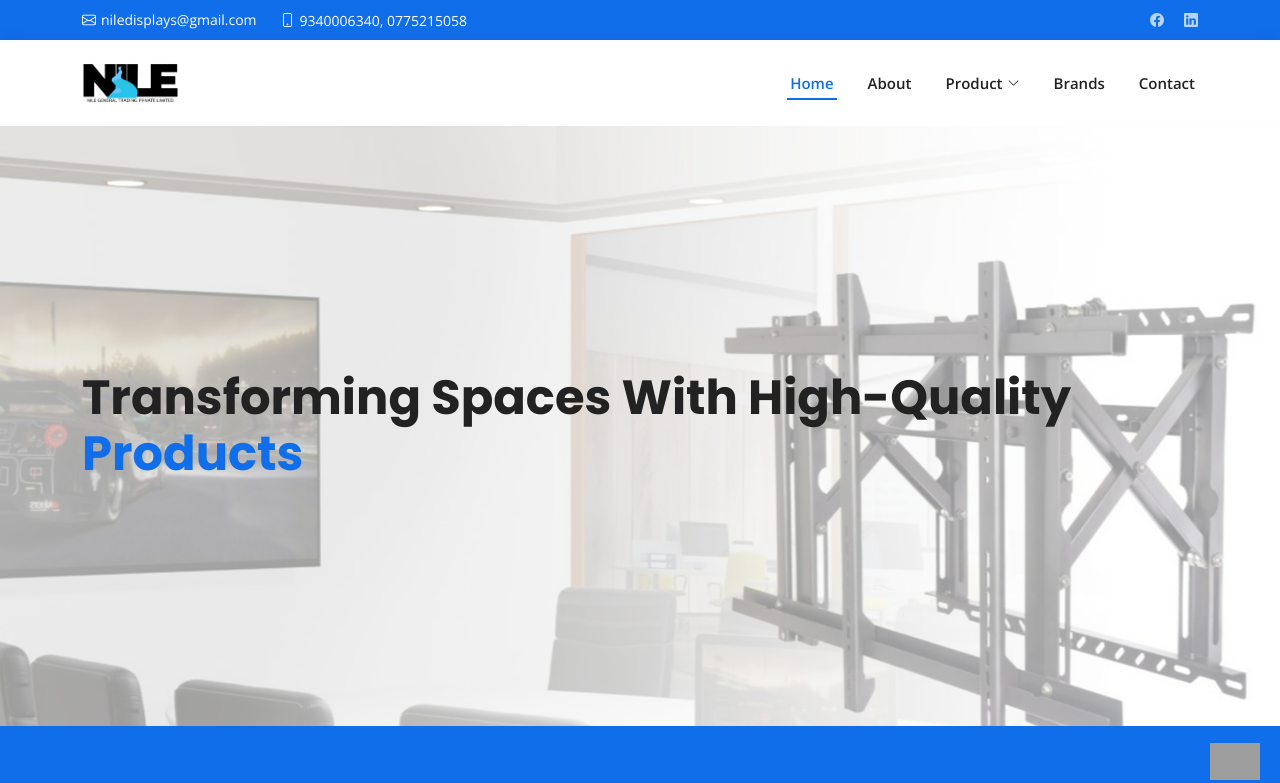
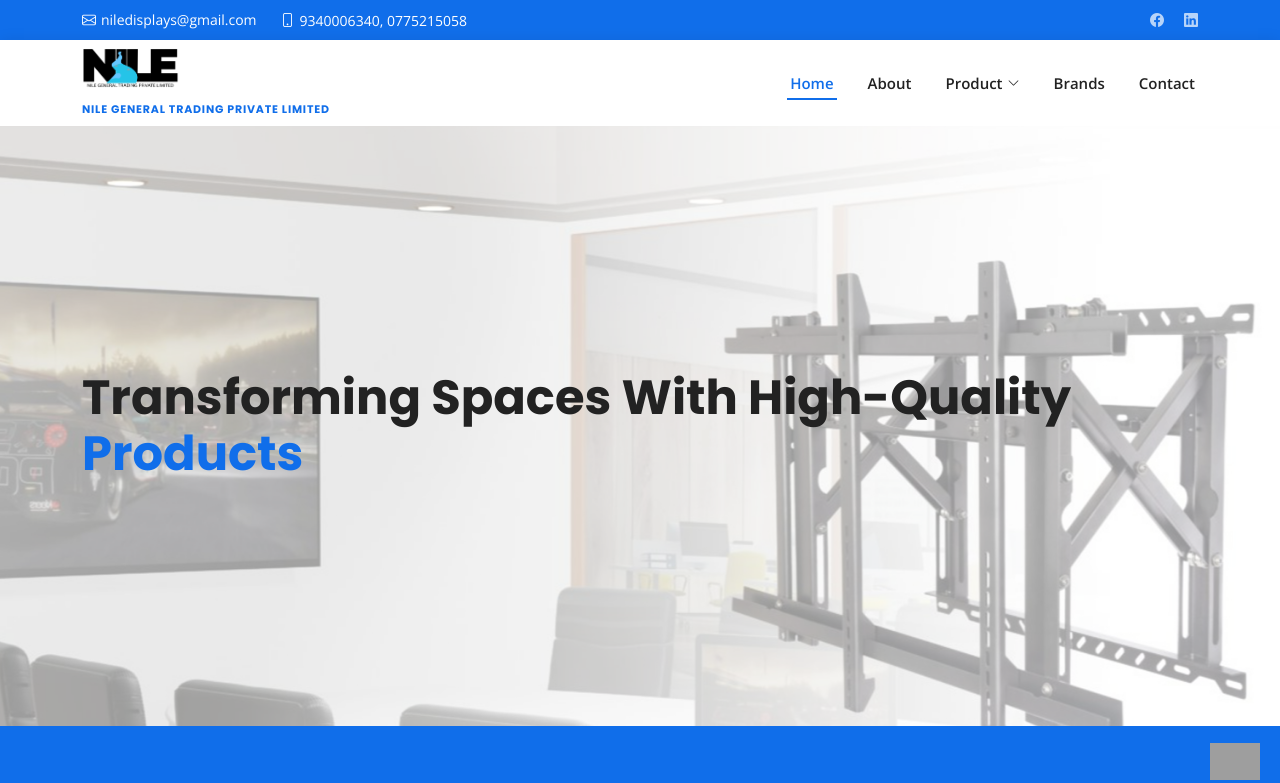
Before and after one commit to Arti610/Nile, a plain HTML site: page index.html in a window 1280 px wide. Shown: the top 783 px of the page. Drawn offline with nearby package versions, Linux system fonts and the light colour scheme; grey boxes are pictures that could not be loaded.

Commit message:
index.html update with name

```diff
--- a/index.html
+++ b/index.html
@@ -57,7 +57,8 @@
   <header id="header" class="d-flex align-items-center">
     <div class="container d-flex align-items-center justify-content-between">
 
-      <h1 class="logo"><a href="index.html"><img src="./assets/img/logo.png" alt="logo"></a></h1>
+      <h1 class="logo"><a href="index.html"><img src="./assets/img/logo.png" alt="logo"> </a> </br> <span style="font-size: 11px; color: #106eea; font-weight: bold;">NILE GENERAL TRADING PRIVATE LIMITED</span></h1>
+
       <!-- Uncomment below if you prefer to use an image logo -->
       <!-- <a href="index.html" class="logo"><img src="assets/img/logo.png" alt=""></a>-->
 
```
